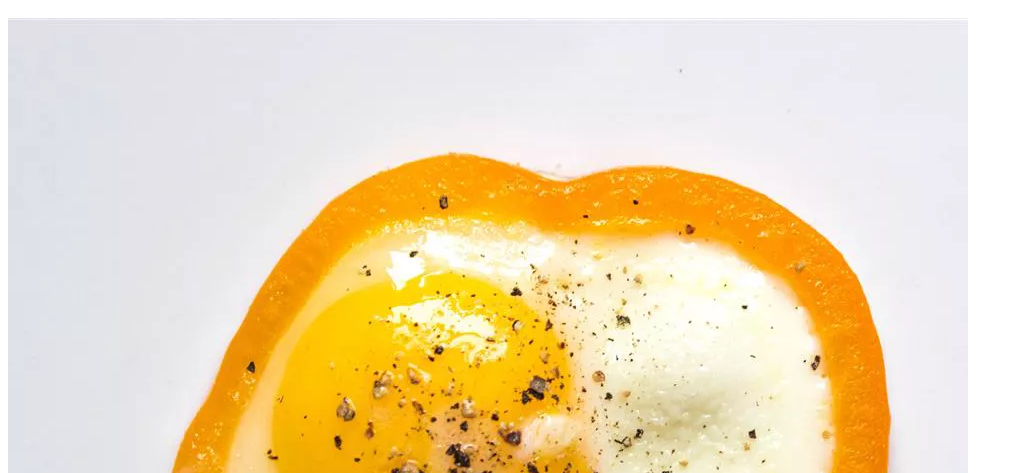
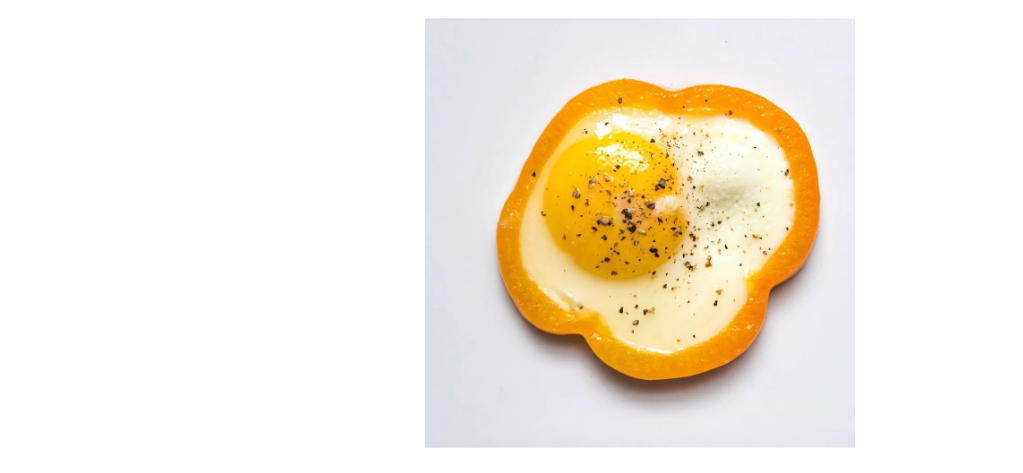
Before and after one commit to alex-da-great/odin-recipes, a plain HTML site: page recipes/egg-pepper.html in a window 1280 px wide. Shown: the part 92-565 px from the top of the page, without its empty margins (0-1023 px from the left). Drawn offline with Linux system fonts and the light colour scheme.

Commit message:
Edit style.css to style image

```diff
--- a/recipes/egg-pepper.html
+++ b/recipes/egg-pepper.html
@@ -9,7 +9,7 @@
 
     <body>
         <h1>Egg in a Pepper</h1>
-            <img src="../img/egg-pepper.webp">
+            <img src="../img/egg-pepper.webp" class="ep">
 
         <h2>Description</h2>
             <p> This recipe is paleo and a super easy way to eat your eggs! Can also top with cheese or even a slice of bread.</p>
--- a/style.css
+++ b/style.css
@@ -26,3 +26,11 @@ h2 {
     margin: auto;
     display: block;
 }
+
+/* egg in a pepper */
+.ep {
+    height: auto;
+    width: 430px;
+    margin: auto;
+    display: block;
+}
```
